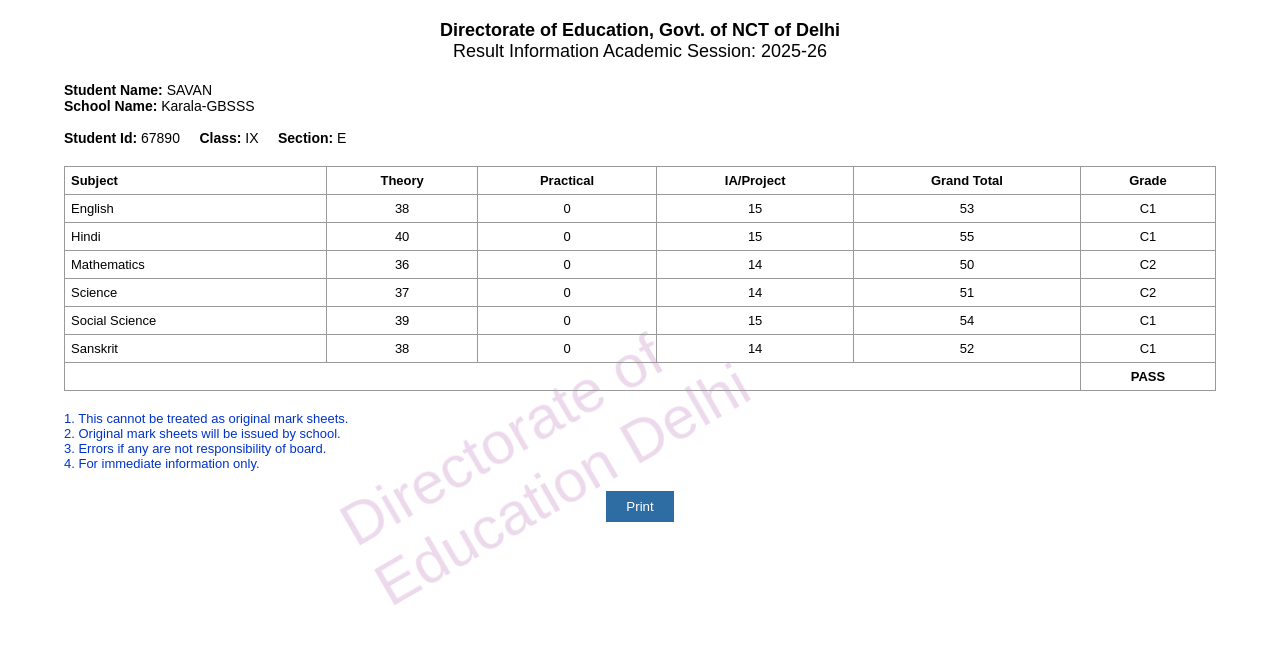
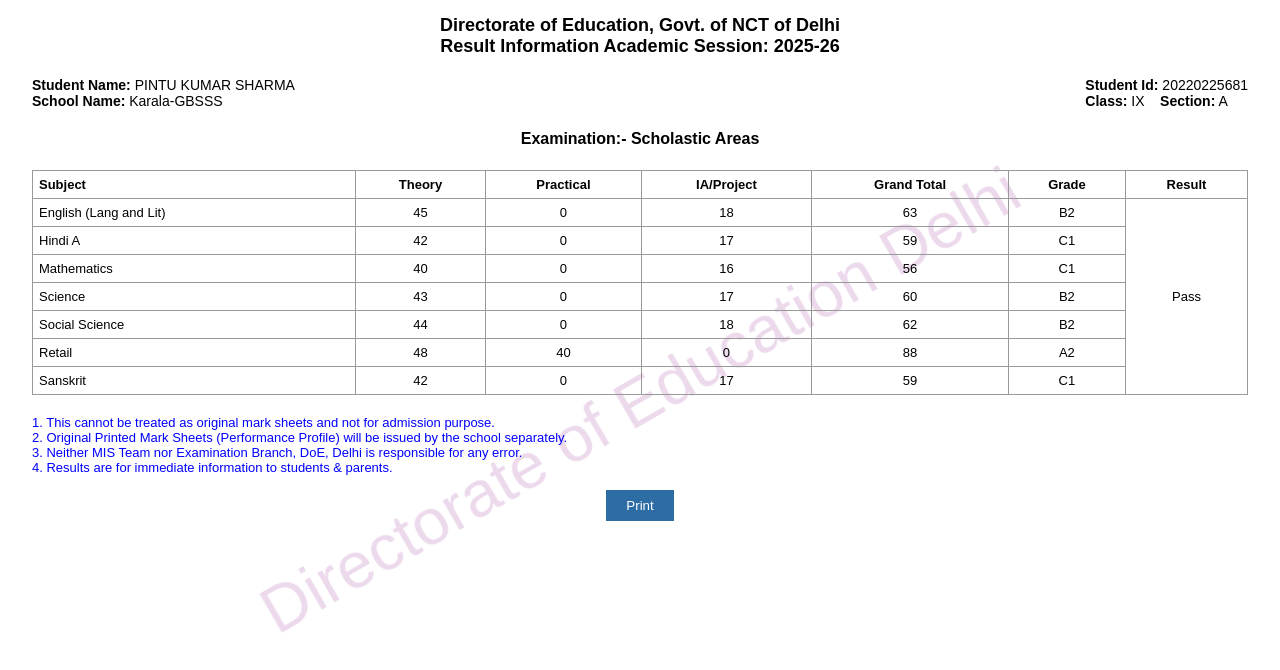
Before and after one commit to pintufire21/Delhi-Result-2025-26, a plain HTML site: page result2.html in a window 1280 px wide. Drawn offline with Linux system fonts and the light colour scheme.

Commit message:
Update result2.html

```diff
--- a/result2.html
+++ b/result2.html
@@ -7,42 +7,46 @@
 <style>
 body {
     font-family: Arial, sans-serif;
-    background: #ffffff;
     margin: 0;
+    background: white;
 }
 
-/* watermark */
+/* Watermark */
 body::before {
     content: "Directorate of Education Delhi";
     position: fixed;
     top: 50%;
     left: 50%;
     transform: translate(-50%, -50%) rotate(-30deg);
-    font-size: 60px;
-    color: rgba(128,0,128,0.15);
+    font-size: 65px;
+    color: rgba(128, 0, 128, 0.15);
+    white-space: nowrap;
     z-index: 0;
 }
 
-.header, .info, table, .disclaimer, .print-btn {
+.container {
     position: relative;
     z-index: 1;
+    width: 95%;
+    margin: auto;
 }
 
 .header {
     text-align: center;
+    margin-top: 15px;
     font-size: 18px;
-    margin-top: 20px;
+    font-weight: bold;
 }
 
 .info {
-    width: 90%;
-    margin: 20px auto;
+    display: flex;
+    justify-content: space-between;
+    margin: 20px 0;
     font-size: 14px;
 }
 
 table {
-    width: 90%;
-    margin: auto;
+    width: 100%;
     border-collapse: collapse;
     font-size: 13px;
 }
@@ -53,26 +57,24 @@ th, td {
     text-align: center;
 }
 
-.left { text-align: left; }
-
-.result-box {
-    font-weight: bold;
+.left {
+    text-align: left;
 }
 
 .disclaimer {
-    width: 90%;
-    margin: 20px auto;
+    color: blue;
     font-size: 13px;
-    color: #0033cc;
+    margin-top: 20px;
 }
 
 .print-btn {
+    margin: 15px auto;
     display: block;
-    margin: 20px auto;
     padding: 8px 20px;
     background: #2e6da4;
     color: white;
     border: none;
+    cursor: pointer;
 }
 
 @media print {
@@ -83,19 +85,26 @@ th, td {
 
 <body>
 
+<div class="container">
+
 <div class="header">
-<b>Directorate of Education, Govt. of NCT of Delhi</b><br>
+Directorate of Education, Govt. of NCT of Delhi<br>
 Result Information Academic Session: 2025-26
 </div>
 
 <div class="info">
-<b>Student Name:</b> SAVAN<br>
-<b>School Name:</b> Karala-GBSSS<br><br>
+<div>
+<b>Student Name:</b> PINTU KUMAR SHARMA<br>
+<b>School Name:</b> Karala-GBSSS
+</div>
 
-<b>Student Id:</b> 67890 &nbsp;&nbsp;&nbsp;
-<b>Class:</b> IX &nbsp;&nbsp;&nbsp;
-<b>Section:</b> E
+<div>
+<b>Student Id:</b> 20220225681<br>
+<b>Class:</b> IX &nbsp;&nbsp; <b>Section:</b> A
 </div>
+</div>
+
+<h4 align="center">Examination:- Scholastic Areas</h4>
 
 <table>
 <tr>
@@ -105,31 +114,58 @@ Result Information Academic Session: 2025-26
 <th>IA/Project</th>
 <th>Grand Total</th>
 <th>Grade</th>
+<th>Result</th>
 </tr>
 
-<!-- Adjusted marks ≈ 59% -->
-
-<tr><td class="left">English</td><td>38</td><td>0</td><td>15</td><td>53</td><td>C1</td></tr>
-<tr><td class="left">Hindi</td><td>40</td><td>0</td><td>15</td><td>55</td><td>C1</td></tr>
-<tr><td class="left">Mathematics</td><td>36</td><td>0</td><td>14</td><td>50</td><td>C2</td></tr>
-<tr><td class="left">Science</td><td>37</td><td>0</td><td>14</td><td>51</td><td>C2</td></tr>
-<tr><td class="left">Social Science</td><td>39</td><td>0</td><td>15</td><td>54</td><td>C1</td></tr>
-<tr><td class="left">Sanskrit</td><td>38</td><td>0</td><td>14</td><td>52</td><td>C1</td></tr>
+<!-- Adjusted marks ≈62% -->
 
 <tr>
-<td colspan="5"></td>
-<td class="result-box">PASS</td>
+<td class="left">English (Lang and Lit)</td>
+<td>45</td><td>0</td><td>18</td><td>63</td><td>B2</td><td rowspan="7">Pass</td>
 </tr>
+
+<tr>
+<td class="left">Hindi A</td>
+<td>42</td><td>0</td><td>17</td><td>59</td><td>C1</td>
+</tr>
+
+<tr>
+<td class="left">Mathematics</td>
+<td>40</td><td>0</td><td>16</td><td>56</td><td>C1</td>
+</tr>
+
+<tr>
+<td class="left">Science</td>
+<td>43</td><td>0</td><td>17</td><td>60</td><td>B2</td>
+</tr>
+
+<tr>
+<td class="left">Social Science</td>
+<td>44</td><td>0</td><td>18</td><td>62</td><td>B2</td>
+</tr>
+
+<tr>
+<td class="left">Retail</td>
+<td>48</td><td>40</td><td>0</td><td>88</td><td>A2</td>
+</tr>
+
+<tr>
+<td class="left">Sanskrit</td>
+<td>42</td><td>0</td><td>17</td><td>59</td><td>C1</td>
+</tr>
+
 </table>
 
 <div class="disclaimer">
-1. This cannot be treated as original mark sheets.<br>
-2. Original mark sheets will be issued by school.<br>
-3. Errors if any are not responsibility of board.<br>
-4. For immediate information only.
+1. This cannot be treated as original mark sheets and not for admission purpose.<br>
+2. Original Printed Mark Sheets (Performance Profile) will be issued by the school separately.<br>
+3. Neither MIS Team nor Examination Branch, DoE, Delhi is responsible for any error.<br>
+4. Results are for immediate information to students & parents.
 </div>
 
 <button class="print-btn" onclick="window.print()">Print</button>
 
+</div>
+
 </body>
-</html>
+    </html>
```
